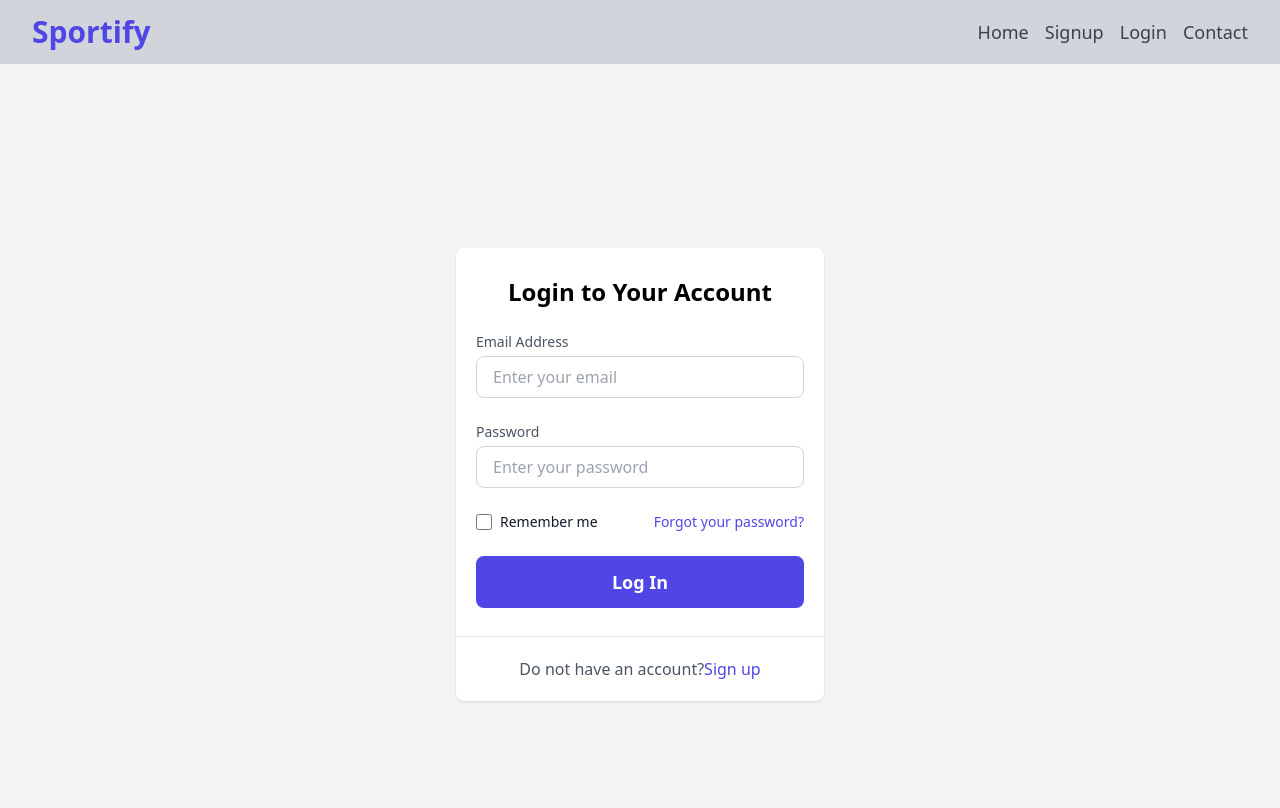
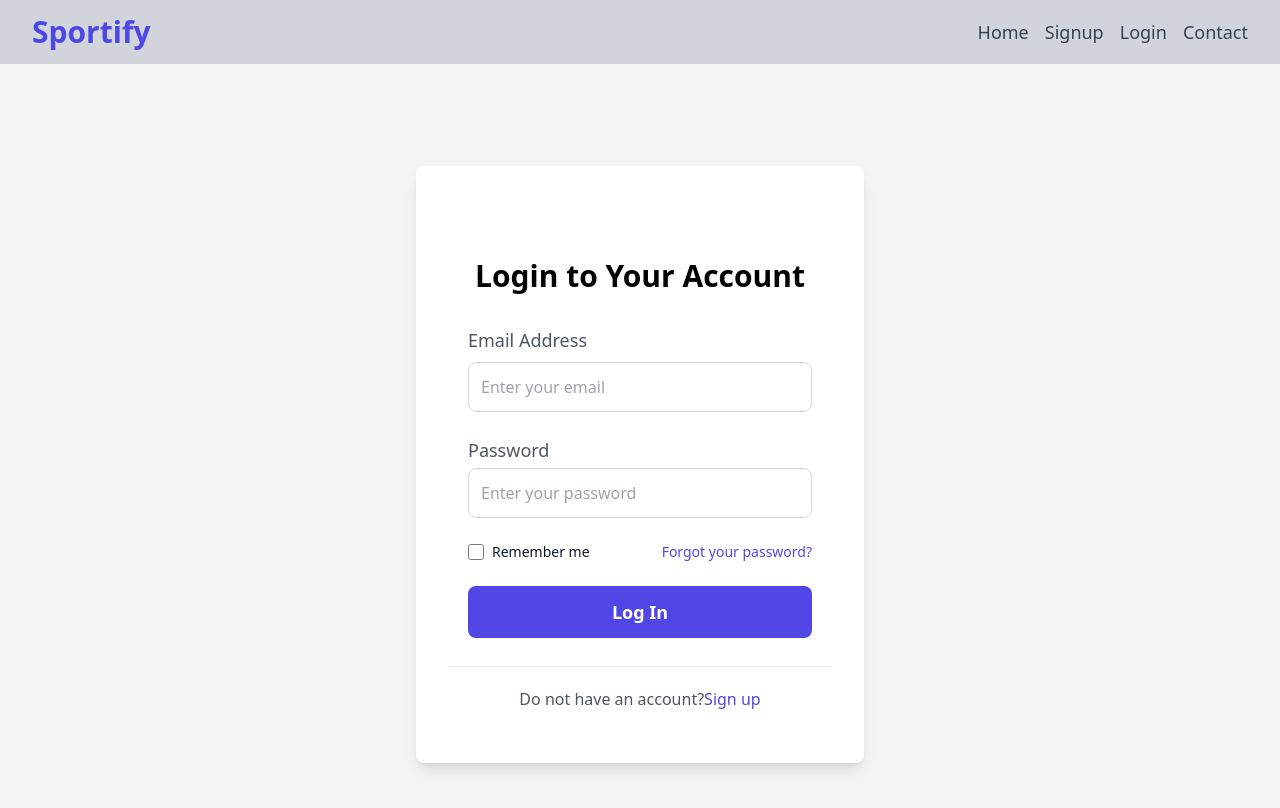
Before and after one commit to Jagadeesh-Jetti/Sportify, a React (Vite) app in the folder frontend/: page /login in a window 1280 px wide. Shown: the top 808 px of the page. Built offline with nearby package versions, Linux system fonts and the light colour scheme.

Commit message:
style: updated styles for login

```diff
--- a/frontend/src/components/modals-components/Login.jsx
+++ b/frontend/src/components/modals-components/Login.jsx
@@ -1,35 +1,37 @@
 export const Login = () => {
   return (
-    <div className="min-h-screen bg-gray-100 flex flex-col justify-center sm:py-12">
-      <div className="p-10 xs:p-0 mx-auto md:w-full md:max-w-md">
-        <h1 className="font-bold text-center text-3xl mb-5 text-indigo-600">
+    <div className="min-h-screen bg-gray-100 flex flex-col justify-center items-center sm:py-12">
+      <div className=" bg-white shadow-lg rounded-lg p-8 xs:p-0  mx-auto md:w-full md:max-w-md">
+        <h1 className="font-bold text-center text-3xl mb-8 text-indigo-600 ">
           {/* Sportify */}
         </h1>
-        <div className="bg-white shadow w-full rounded-lg divide-y divide-gray-200">
-          <div className="px-5 py-7">
-            <h2 className="text-2xl font-bold text-center mb-6">
+
+        <div className="bg-white rounded-lg divide-y divide-gray-200">
+          <div className="px-5 py-7 ">
+            <h2 className="text-3xl font-bold text-center mb-8">
               Login to Your Account
             </h2>
+
             <form className="space-y-6">
-              <div className="space-y-1">
-                <label className="block text-sm font-medium text-gray-600">
+              <div>
+                <label className="block text-lg font-medium text-gray-600">
                   Email Address
                 </label>
                 <input
                   type="email"
                   name="email"
-                  className="w-full px-4 py-2 border border-gray-300 rounded-lg focus:ring-indigo-500 focus:border-indigo-500"
+                  className="mt-2 w-full p-3 border border-gray-300 rounded-lg focus:ring-indigo-500 focus:border-indigo-500"
                   placeholder="Enter your email"
                 />
               </div>
               <div className="space-y-1">
-                <label className="block text-sm font-medium text-gray-600">
+                <label className="block text-lg font-medium text-gray-600">
                   Password
                 </label>
                 <input
                   type="password"
                   name="password"
-                  className="w-full px-4 py-2 border border-gray-300 rounded-lg focus:ring-indigo-500 focus:border-indigo-500"
+                  className="mt-2 w-full p-3 border border-gray-300 rounded-lg focus:ring-indigo-500 focus:border-indigo-500"
                   placeholder="Enter your password"
                 />
               </div>
@@ -65,6 +67,7 @@ export const Login = () => {
               </button>
             </form>
           </div>
+
           <div className="py-5">
             <div className="text-center">
               <p className="text-gray-600">
```
